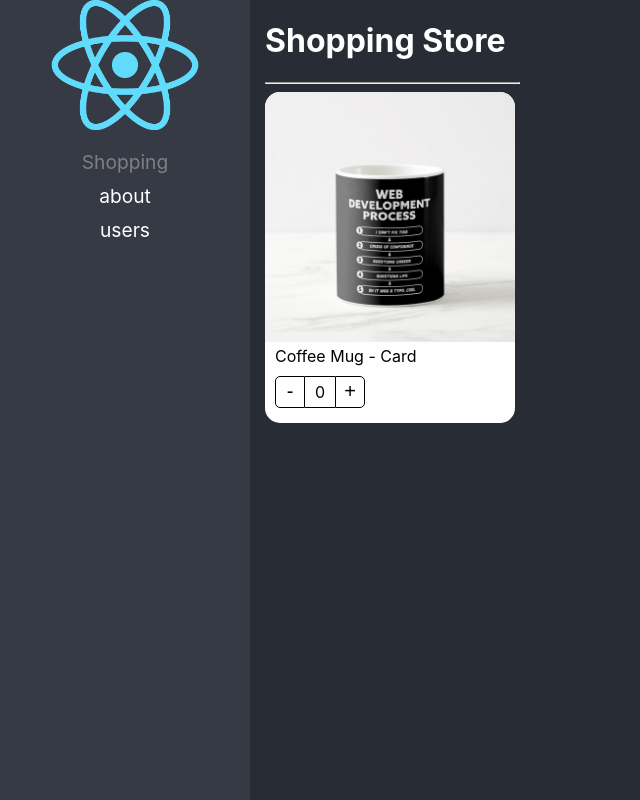
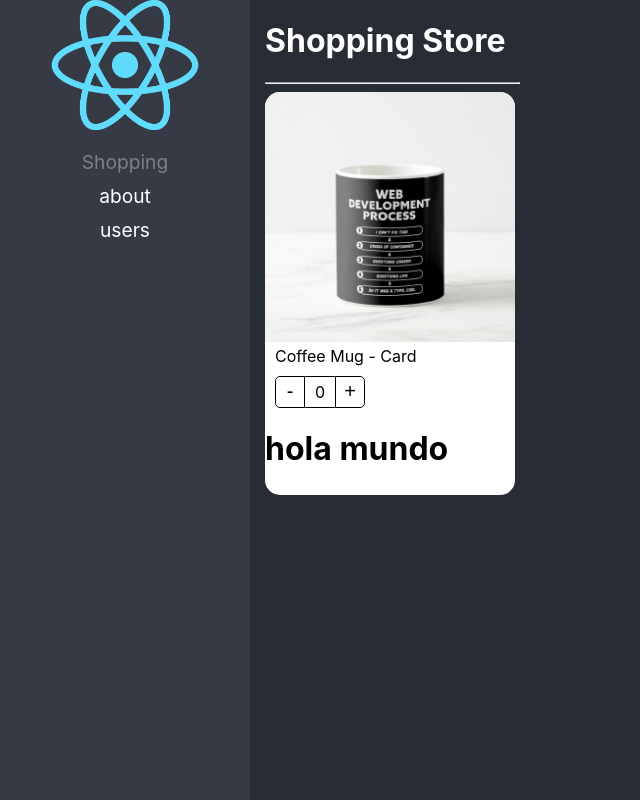
Before and after one commit to EricRusinque/react-app-adv, a React (Vite) app: page / in a window 1280 px wide. Shown: the whole page, without its empty margins (0-640 px from the left). Built offline with nearby package versions, Linux system fonts and the light colour scheme.

Commit message:
Funcion como hijo de un HOC

```diff
--- a/src/02-component-patterns/components/ProductCard.tsx
+++ b/src/02-component-patterns/components/ProductCard.tsx
@@ -14,7 +14,8 @@ const { Provider } = ProductContext;
 
 export interface Props {
     product: Product;
-    children?: ReactElement | ReactElement[];
+    // children?: ReactElement | ReactElement[];
+    children?: ( mensaje: string ) => JSX.Element;
     className?: string;
     style?: CSSProperties;
     onChange?: ( args: onChangeArgs ) => void;
@@ -23,7 +24,7 @@ export interface Props {
 }
 
 
-export const ProductCard = ({ product, children, className, style, value, onChange, initialValues }: Props ) => {
+export const ProductCard = ({ product, children, className, style, onChange, initialValues }: Props ) => {
 
     const { counter, increaseBy} = useProduct({
         onChange,
@@ -44,29 +45,11 @@ export const ProductCard = ({ product, children, className, style, value, onChan
             >
 
                 {
-                    children
+                    children('hola mundo')
                 }
 
-                {/*   <ProductImage
-                img={ product.img}
-                />
-
-                <ProductTitle
-                title={ product.title }
-                />
-
-                <ProductButtons
-                counter={ 0 }
-                increaseBy={ increaseBy }
-                /> */}
 
             </div>
         </Provider>
   )
 }
-
-/*
-ProductCard.Title = ProductTitle;
-ProductCard.Image = ProductImage;
-ProductCard.Buttons = ProductButtons;
- */
--- a/src/02-component-patterns/pages/ShoppingPage.tsx
+++ b/src/02-component-patterns/pages/ShoppingPage.tsx
@@ -23,9 +23,16 @@ export const ShoppingPage = () => {
             maxCount: 10
           }}
         >
-          <ProductImage className="custom-image" />
-          <ProductTitle className="text-white text-bold"/>
-          <ProductButtons className="custom-buttons"/>
+          {
+            ( mensaje ) => (
+              <>
+                <ProductImage className="custom-image" />
+                <ProductTitle className="text-white text-bold"/>
+                <ProductButtons className="custom-buttons"/>
+                <h1>{mensaje}</h1>
+              </>
+            )
+          }
         </ProductCard>
     </div>
   )
```
